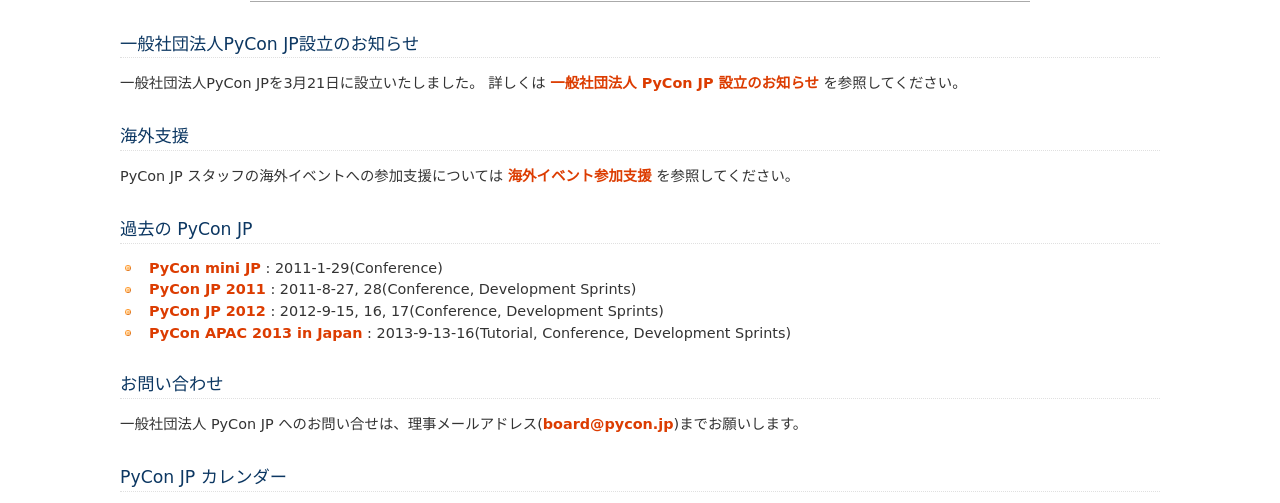
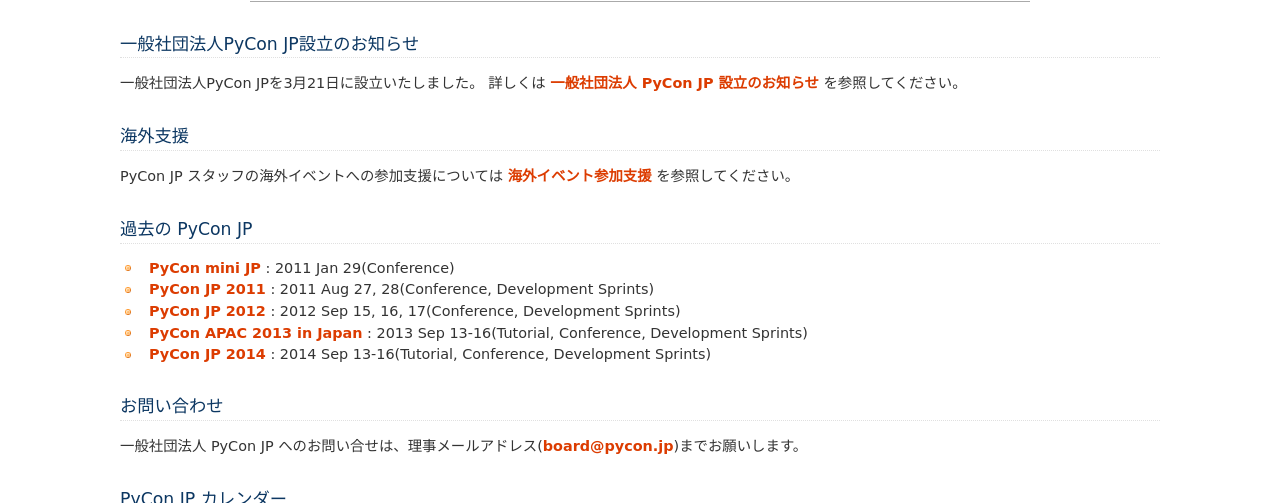
Before and after one commit to pyconjp/www.pycon.jp, a Sphinx documentation site: the page built from source/index.rst, in a window 1280 px wide and 900 px high, scrolled down 1221 px, cut to the strip 0-503 px from the top of the window. Built offline with Sphinx 7.4.7, drawn with Linux system fonts in a browser that asks for light colours.

Commit message:
add pycon jp 2014 to past events list

```diff
--- a/source/index.rst
+++ b/source/index.rst
@@ -67,13 +67,15 @@
 ===============
 
 - `PyCon mini JP <https://sites.google.com/site/pyconminijp/>`_
-  : 2011-1-29(Conference)
+  : 2011 Jan 29(Conference)
 - `PyCon JP 2011 <http://2011.pycon.jp>`_
-  : 2011-8-27, 28(Conference, Development Sprints)
+  : 2011 Aug 27, 28(Conference, Development Sprints)
 - `PyCon JP 2012 <http://2012.pycon.jp>`_
-  : 2012-9-15, 16, 17(Conference, Development Sprints)
+  : 2012 Sep 15, 16, 17(Conference, Development Sprints)
 - `PyCon APAC 2013 in Japan <http://apac-2013.pycon.jp>`_
-  : 2013-9-13-16(Tutorial, Conference, Development Sprints)
+  : 2013 Sep 13-16(Tutorial, Conference, Development Sprints)
+- `PyCon JP 2014 <https://pycon.jp/2014>`_
+  : 2014 Sep 13-16(Tutorial, Conference, Development Sprints)
 
 お問い合わせ
 ============
```
